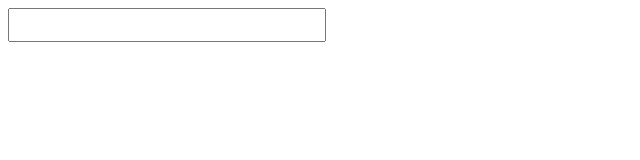
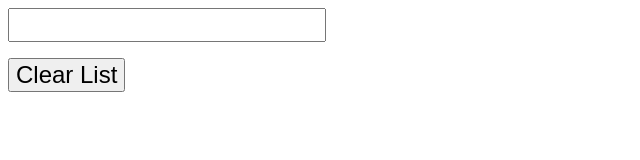
Before and after one commit to ianjones834/to-do, a plain HTML site: page index.html in a window 1280 px wide. Shown: the whole page, without its empty margins (0-640 px from the left). Drawn offline with Linux system fonts and the light colour scheme.

Commit message:
added an option to clear entire list with verification

```diff
--- a/index.html
+++ b/index.html
@@ -79,6 +79,14 @@
       document.getElementById("list").innerHTML = "";
       displayList();
     }
+
+    function clearList() {
+      if (confirm("Are you sure?")) {
+        localStorage.removeItem("list");
+        location.reload();
+      }
+    }
+
   </script>
 </head>
 
@@ -86,6 +94,8 @@
   <input id="input" type="text" onkeydown="enter()"/>
 
   <ul id="list"></ul>
+
+  <input type="submit" onclick="clearList()" value="Clear List" />
 </body>
 
 </html>
```
